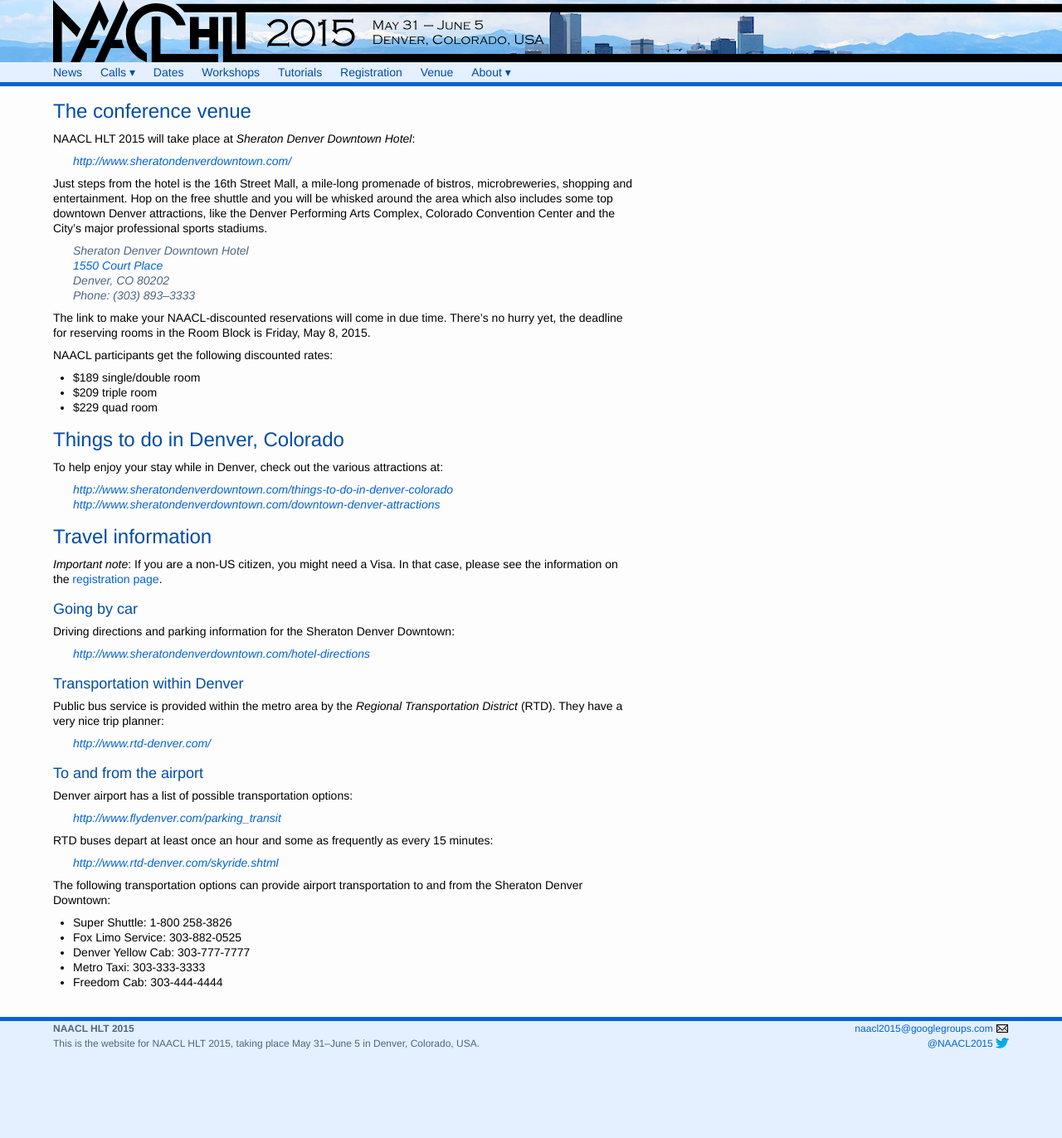
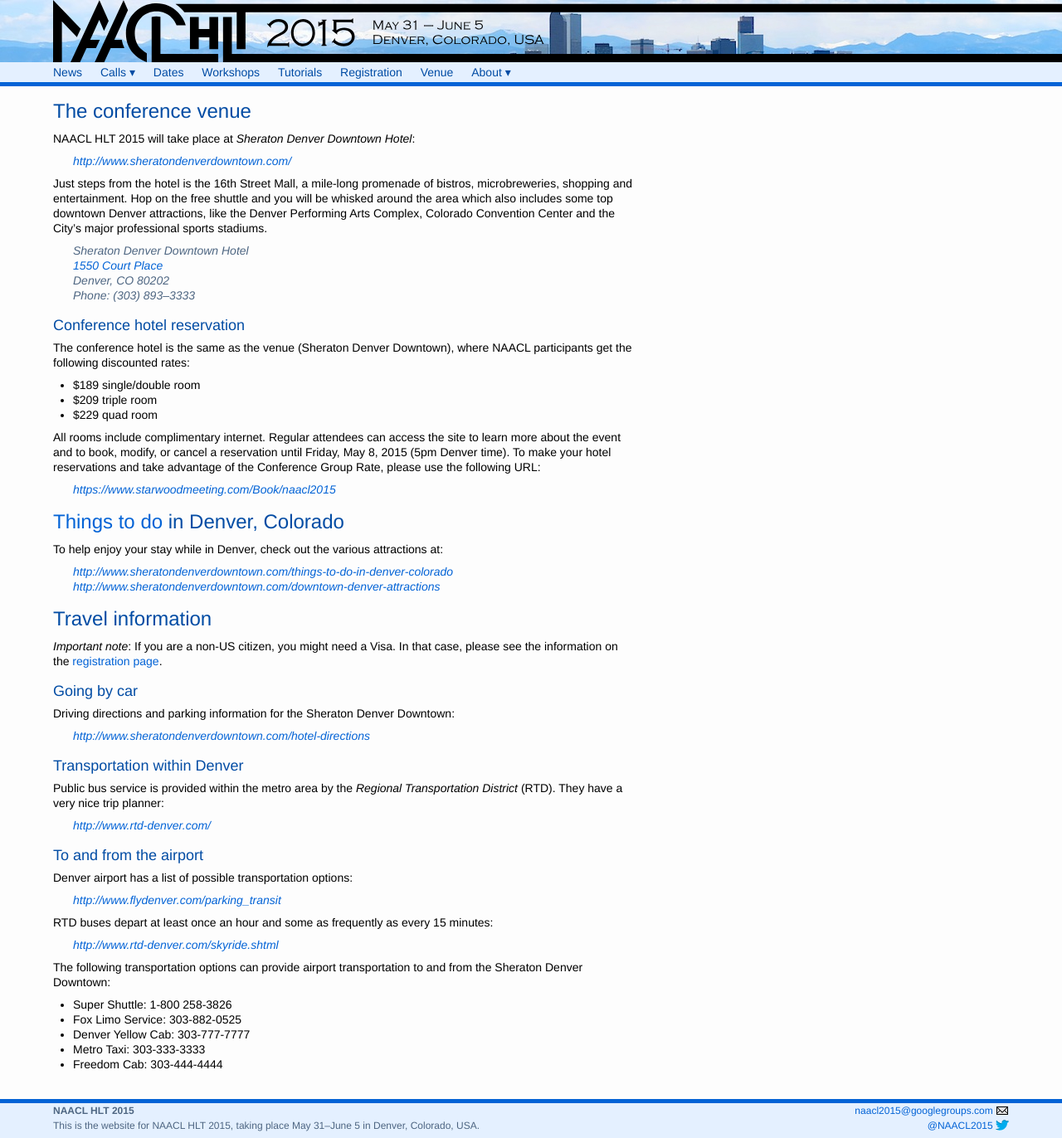
Before and after one commit to naacl-org/naacl-hlt-2015, a Jekyll site: the page built from venue.md, in a window 1280 px wide. Shown: the whole page at 83% size. Built offline with Jekyll 4.4.1, drawn with Linux system fonts in a browser that asks for light colours; before the commit the page ends 1273 px from its top, so only the background shows below that.

Commit message:
Hotel reservations

```diff
--- a/venue.md
+++ b/venue.md
@@ -17,15 +17,19 @@
 > Denver, CO 80202 <br>
 > *Phone*: (303) 893–3333
 
-The link to make your NAACL-discounted reservations will come in due time. There's no hurry yet, the deadline for reserving rooms in the Room Block is Friday, May 8, 2015.
+## Conference hotel reservation
 
-NAACL participants get the following discounted rates:
+The conference hotel is the same as the venue (Sheraton Denver Downtown), where NAACL participants get the following discounted rates:
 
 - $189 single/double room
 - $209 triple room
 - $229 quad room
 
-# Things to do in Denver, Colorado
+All rooms include complimentary internet. Regular attendees can access the site to learn more about the event and to book, modify, or cancel a reservation until Friday, May 8, 2015 (5pm Denver time). To make your hotel reservations and take advantage of the Conference Group Rate, please use the following URL:
+
+> <https://www.starwoodmeeting.com/Book/naacl2015>
+
+# [Things to do](http://www.imdb.com/title/tt0114660/) in Denver, Colorado
 
 To help enjoy your stay while in Denver, check out the various attractions at:
 
```
Also changed, not shown: _posts/2015-01-28-hotel-reservations.md (added, +7 -0 lines).
